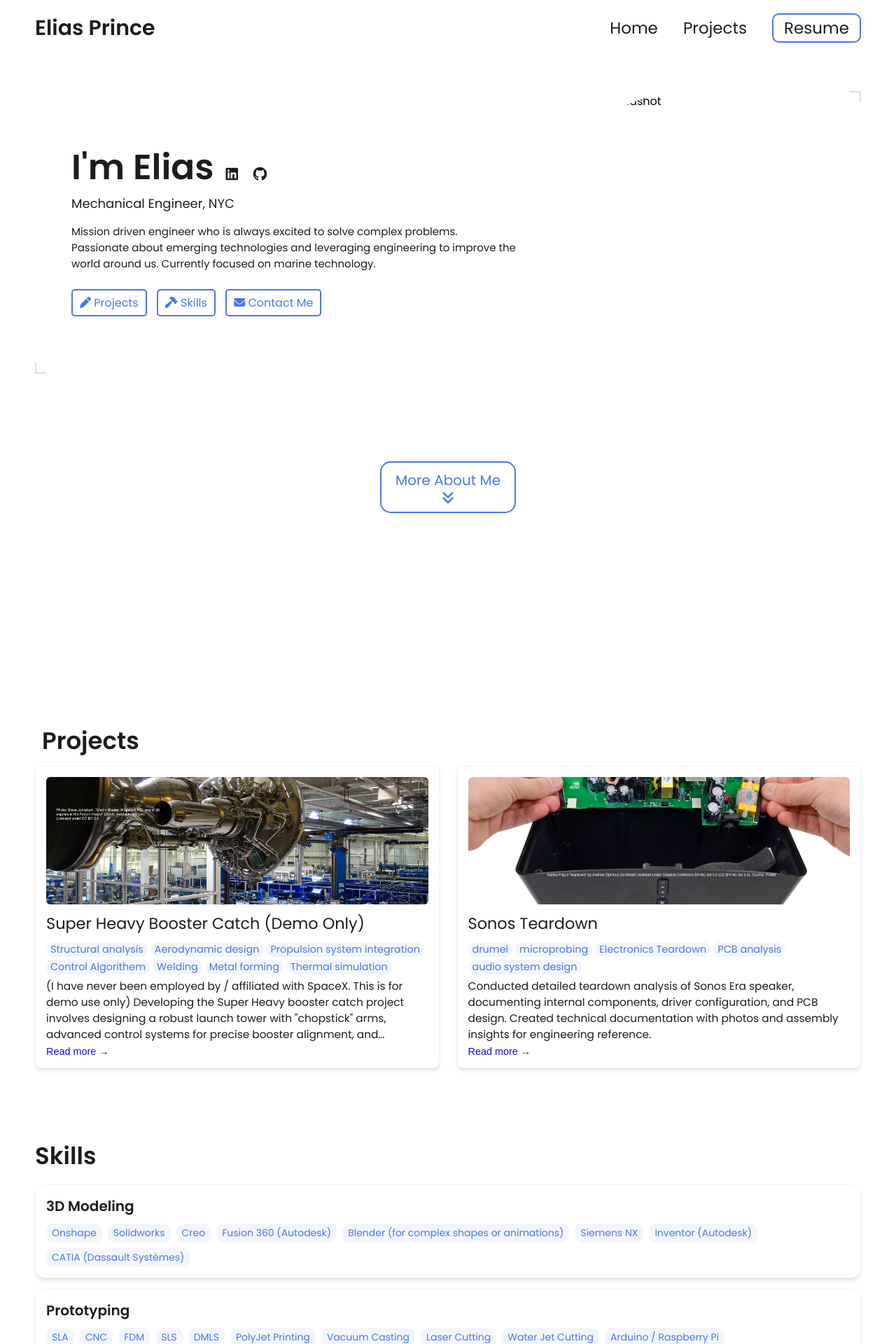
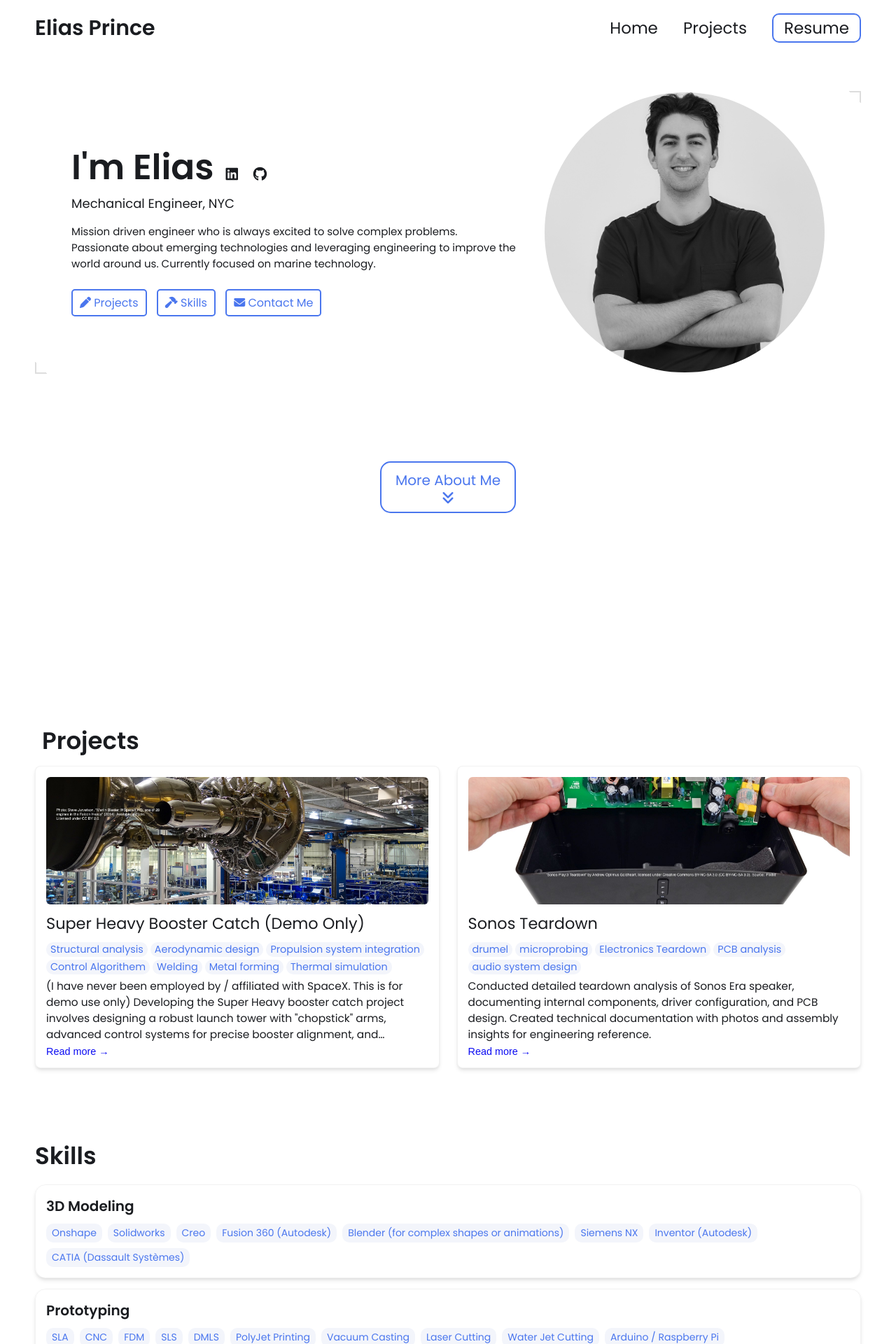
Before and after one commit to EliasPrince/EliasPrince.github.io, a Jekyll site: the page built from index.html, in a window 1280 px wide. Shown: the top 1920 px of the page at 70% size. Built offline with Jekyll 4.4.1, drawn with Linux system fonts in a browser that asks for light colours.

Commit message:
Update _config.yml

```diff
--- a/_config.yml
+++ b/_config.yml
@@ -20,7 +20,7 @@
   Currently focused on marine technology.
 
 # Place your profile image in /assets/images/profile-image/folder and edit the file name
-profile_image: assets/images/profile-image/Elias-Pic.jpg
+profile_image: assets/images/profile-image/EliasPicSmall.jpeg
 
 
 # Link your resume
```
